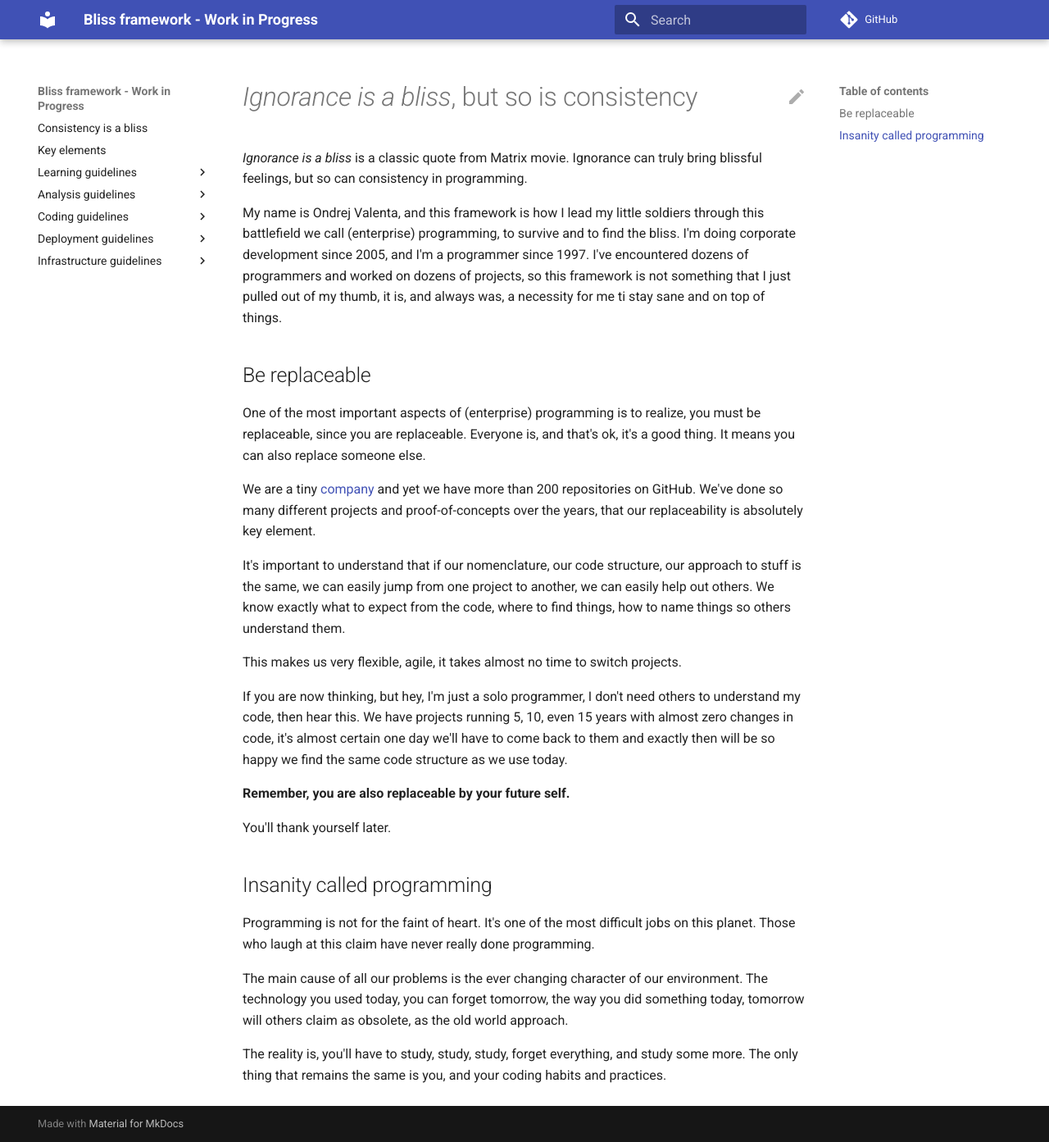
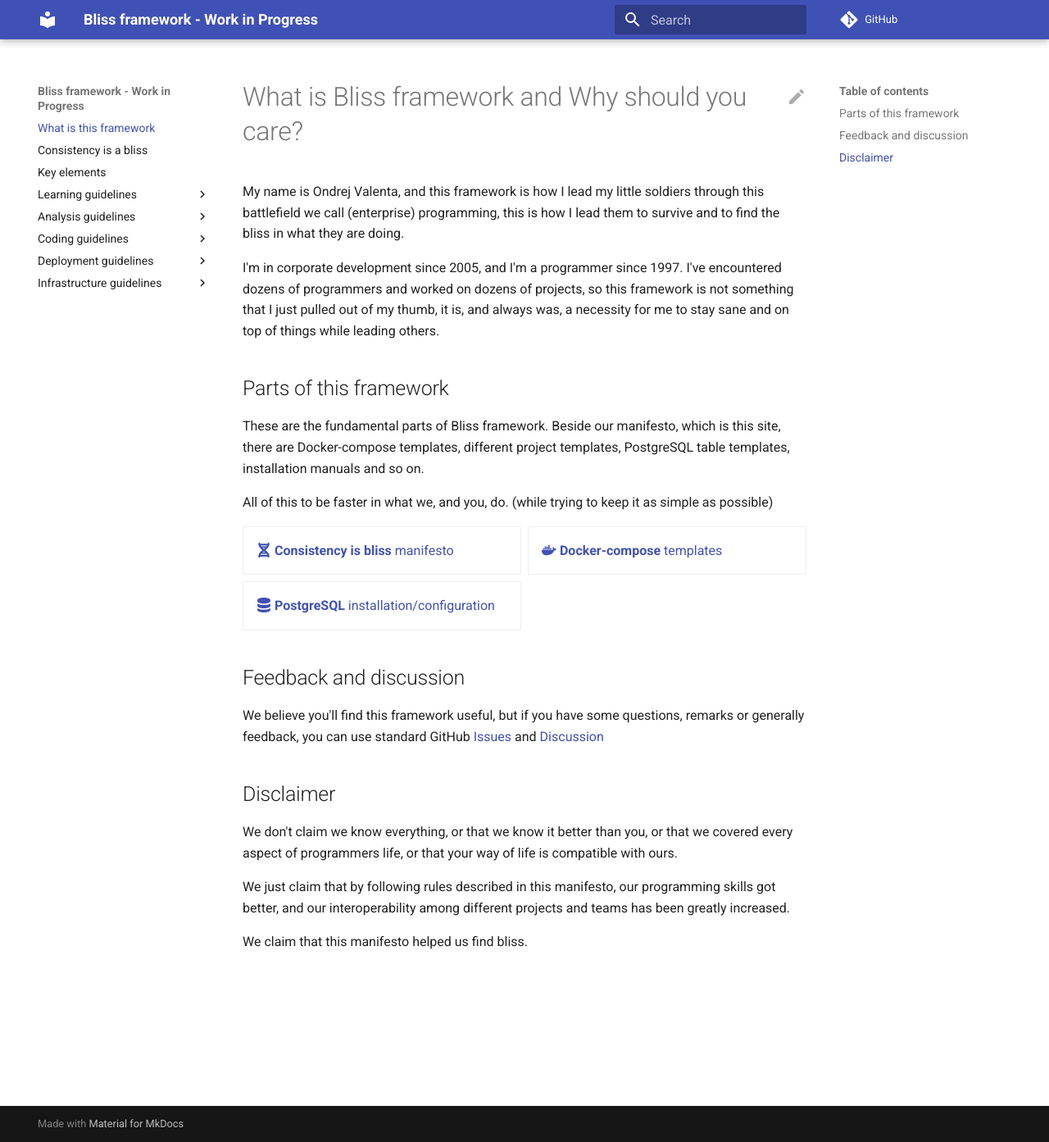
Before and after one commit to bliss-framework/web, an MkDocs documentation site: the page built from docs/index.md, in a window 1280 px wide and 1393 px high. Shown: the whole window at 82% size. Built offline with MkDocs 1.6.1 and Material for MkDocs 9.7.7, drawn with Linux system fonts in a browser that asks for light colours; comment, search, counter and statistics services are not loaded.

Commit message:
- new index page - small corrections of texts

```diff
--- a/docs/index.md
+++ b/docs/index.md
@@ -1,35 +1,35 @@
 ---
-description: Basic understanding of key elements of our Bliss framework.
+description: What is Bliss framework and what are its parts.
 ---
 
-# _Ignorance is a bliss_, but so is consistency
+# What is Bliss framework and Why should you care?
 
-_Ignorance is a bliss_ is a classic quote from Matrix movie. Ignorance can truly bring blissful feelings, but so can consistency in programming.
+My name is Ondrej Valenta, and this framework is how I lead my little soldiers through this battlefield we call (enterprise) programming, this is how I lead them to survive and to find the bliss in what they are doing.
 
-My name is Ondrej Valenta, and this framework is how I lead my little soldiers through this battlefield we call (enterprise) programming, to survive and to find the bliss.
-I'm doing corporate development since 2005, and I'm a programmer since 1997. I've encountered dozens of programmers and worked on dozens of projects, so this framework is not something that I just pulled out of my thumb, it is, and always was, a necessity for me ti stay sane and on top of things.
+I'm in corporate development since 2005, and I'm a programmer since 1997. I've encountered dozens of programmers and worked on dozens of projects, so this framework is not something that I just pulled out of my thumb, it is, and always was, a necessity for me to stay sane and on top of things while leading others.
 
-## Be replaceable
+## Parts of this framework
 
-One of the most important aspects of (enterprise) programming is to realize, you must be replaceable, since you are replaceable. Everyone is, and that's ok, it's a good thing. It means you can also replace someone else.
+These are the fundamental parts of Bliss framework. Beside our manifesto, which is this site, there are Docker-compose templates, different project templates, PostgreSQL table templates, installation manuals and so on.
 
-We are a tiny [company](https://keenmate.com){:target="_blank"} and yet we have more than 200 repositories on GitHub. We've done so many different projects and proof-of-concepts over the years, that our replaceability is absolutely key element.
+All of this to be faster in what we, and you, do. (while trying to keep it as simple as possible)
 
-It's important to understand that if our nomenclature, our code structure, our approach to stuff is the same, we can easily jump from one project to another, we can easily help out others. We know exactly what to expect from the code, where to find things, how to name things so others understand them.
+<div class="grid cards" markdown>
 
-This makes us very flexible, agile, it takes almost no time to switch projects.
+- [:fontawesome-solid-dna: __Consistency is bliss__ manifesto](./consistency-is-bliss.md)
+- [:fontawesome-brands-docker: __Docker-compose__ templates](https://github.com/bliss-framework/docker-compose-templates){:target="_blank"}
+- [:fontawesome-solid-database: __PostgreSQL__ installation/configuration](https://github.com/bliss-framework/postgresql-installation-configuration)
 
-If you are now thinking, but hey, I'm just a solo programmer, I don't need others to understand my code, then hear this. We have projects running 5, 10, even 15 years with almost zero changes in code, it's almost certain one day we'll have to come back to them and exactly then will be so happy we find the same code structure as we use today.
+</div>
 
-__Remember, you are also replaceable by your future self.__
+## Feedback and discussion
 
-You'll thank yourself later.
+We believe you'll find this framework useful, but if you have some questions, remarks or generally feedback, you can use standard GitHub [Issues](https://github.com/bliss-framework/web/issues){target:"_blank"} and [Discussion](https://github.com/bliss-framework/web/discussions){target:"_blank"}
 
+## Disclaimer
 
-## Insanity called programming
+We don't claim we know everything, or that we know it better than you, or that we covered every aspect of programmers life, or that your way of life is compatible with ours.
 
-Programming is not for the faint of heart. It's one of the most difficult jobs on this planet. Those who laugh at this claim have never really done programming.
+We just claim that by following rules described in this manifesto, our programming skills got better, and our interoperability among different projects and teams has been greatly increased.
 
-The main cause of all our problems is the ever changing character of our environment. The technology you used today, you can forget tomorrow, the way you did something today, tomorrow will others claim as obsolete, as the old world approach.
-
-The reality is, you'll have to study, study, study, forget everything, and study some more. The only thing that remains the same is you, and your coding habits and practices.
+We claim that this manifesto helped us find bliss.
--- a/mkdocs.yml
+++ b/mkdocs.yml
@@ -19,7 +19,8 @@ extra:
     provider: stats
 
 nav:
-  - Consistency is a bliss: index.html
+  - What is this framework: index.md
+  - Consistency is a bliss: consistency-is-bliss.md
   - Key elements: key-elements.md
   - Learning guidelines:
     - learning-guidelines/index.md
```
Also changed, not shown: docs/consistency-is-bliss.md (added, +36 -0 lines), docs/learning-guidelines/index.md (+1 -1 lines).
